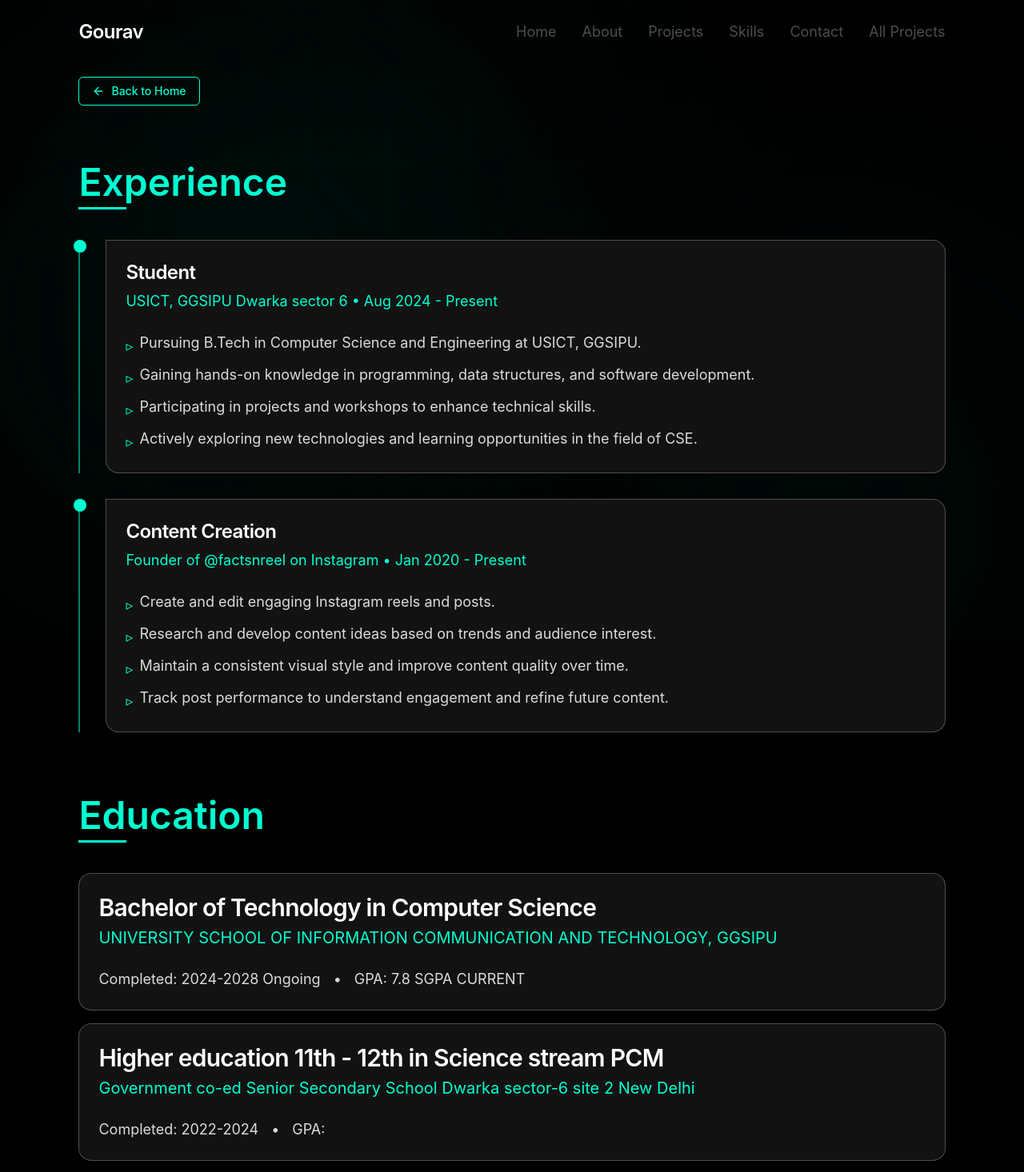
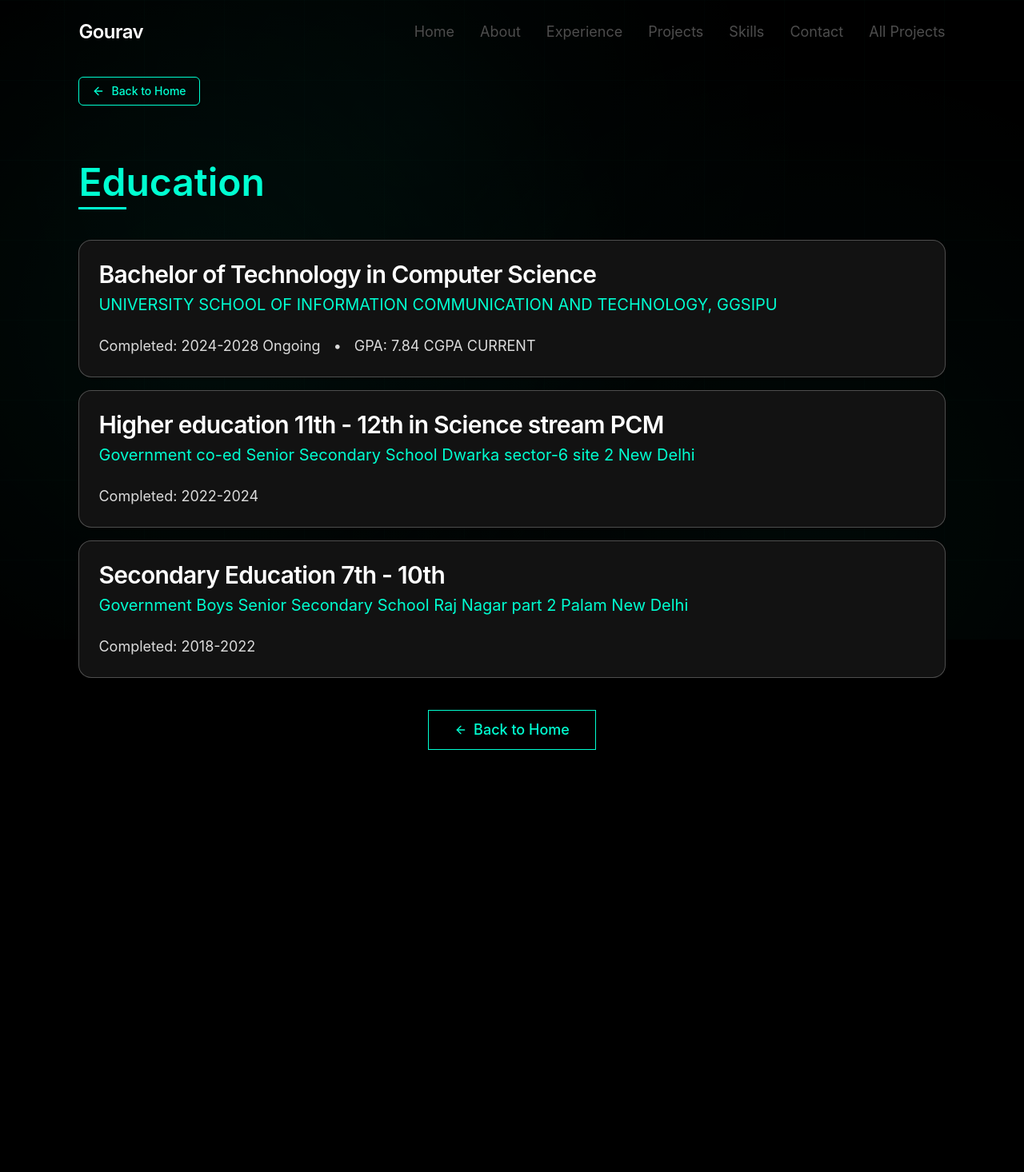
Before and after one commit to gouravverma23/Portfolio, a React (Vite) app: page /experience-education in a window 1280 px wide. Shown: the top 1466 px of the page at 80% size. After the commit the page ends 1018 px from the top, so only its background shows below. Built offline with nearby package versions, Linux system fonts and the light colour scheme.

Commit message:
Add Experience

```diff
--- a/src/App.jsx
+++ b/src/App.jsx
@@ -2,7 +2,7 @@ import React from 'react';
 import './App.css';
 import { BrowserRouter, Routes, Route } from 'react-router-dom';
 import Portfolio from './pages/Portfolio.jsx';
-import ExperienceEducation from './pages/ExperienceEducation.jsx';
+import Education from './pages/Education.jsx';
 import AllProjects from './pages/AllProjects.jsx';
 import ProjectDetail from './pages/ProjectDetail.jsx';
 import ScrollToTop from './components/ScrollToTop';
@@ -14,7 +14,8 @@ function App() {
         <ScrollToTop />
         <Routes>
           <Route path="/" element={<Portfolio />} />
-          <Route path="/experience-education" element={<ExperienceEducation />} />
+          <Route path="/education" element={<Education />} />
+          <Route path="/experience-education" element={<Education />} />
           <Route path="/projects" element={<AllProjects />} />
           <Route path="/project/:slug" element={<ProjectDetail />} />
         </Routes>
--- a/src/components/Navbar.jsx
+++ b/src/components/Navbar.jsx
@@ -18,7 +18,7 @@ const Navbar = () => {
             setScrolled(window.scrollY > 50);
 
             if (isHome) {
-                const sections = ['home', 'about', 'projects', 'skills', 'contact'];
+                const sections = ['home', 'about', 'experience', 'projects', 'skills', 'contact'];
                 const scrollPosition = window.scrollY + 100;
 
                 for (const section of sections) {
@@ -88,7 +88,7 @@ const Navbar = () => {
 
                 {/* Desktop Navigation */}
                 <nav className="hidden md:flex items-center gap-8">
-                    {['home', 'about', 'projects', 'skills', 'contact'].map((section) => (
+                    {['home', 'about', 'experience', 'projects', 'skills', 'contact'].map((section) => (
                         <button
                             key={section}
                             onClick={() => scrollToSection(section)}
@@ -124,7 +124,7 @@ const Navbar = () => {
             {/* Mobile Navigation */}
             {mobileMenuOpen && (
                 <nav className="md:hidden bg-black/95 backdrop-blur-md border-t border-white/25 py-4 mobile-menu">
-                    {['home', 'about', 'projects', 'skills', 'contact'].map((section) => (
+                    {['home', 'about', 'experience', 'projects', 'skills', 'contact'].map((section) => (
                         <button
                             key={section}
                             onClick={() => scrollToSection(section)}
--- a/src/data/experienceEducation.js
+++ b/src/data/education.js
@@ -1,14 +1,18 @@
+import aicteLogo from '../assets/AICTE.png';
+
 export const experience = [
   {
     id: 1,
-    role: "Student",
-    company: "USICT, GGSIPU Dwarka sector 6",
-    duration: "Aug 2024 - Present",
+    role: "Full-Stack Developer Intern",
+    company: "All India Council for Technology Education (AICTE)",
+    duration: "20th June 2026 - 31st July 2026",
+    logo: aicteLogo, // Pass company logo URL or imported image file path here
     responsibilities: [
-      "Pursuing B.Tech in Computer Science and Engineering at USICT, GGSIPU.",
-      "Gaining hands-on knowledge in programming, data structures, and software development.",
-      "Participating in projects and workshops to enhance technical skills.",
-      "Actively exploring new technologies and learning opportunities in the field of CSE."
+      "Collaborated with the team to build Parakh, an AI-based system for evaluating question papers and handwritten answer sheet PDFs with automated marking and feedback.",
+      "Developed secure and scalable REST APIs using Node.js and Express.js.",
+      "Designed and managed the Supabase PostgreSQL database, including schemas and CRUD operations.",
+      "Led frontend development, building a responsive and user-friendly interface.",
+      "Used Git and GitHub for version control, code reviews, and team collaboration."
     ]
   },
   {
@@ -16,6 +20,7 @@ export const experience = [
     role: "Content Creation",
     company: "Founder of @factsnreel on Instagram",
     duration: "Jan 2020 - Present",
+    logo: "", // Pass company logo URL or imported image file path here
     responsibilities: [
       "Create and edit engaging Instagram reels and posts.",
       "Research and develop content ideas based on trends and audience interest.",
@@ -31,7 +36,7 @@ export const education = [
     degree: "Bachelor of Technology in Computer Science",
     institution: "UNIVERSITY SCHOOL OF INFORMATION COMMUNICATION AND TECHNOLOGY, GGSIPU",
     year: "2024-2028 Ongoing",
-    gpa: "7.8 SGPA CURRENT"
+    gpa: "7.84 CGPA CURRENT"
   },
   {
     id: 2,
@@ -45,10 +50,4 @@ export const education = [
     institution: "Government Boys Senior Secondary School Raj Nagar part 2 Palam New Delhi",
     year: "2018-2022"
   },
-  {
-    id: 4,
-    degree: "Primary Education KG - 6th",
-    institution: "Saint mary's Public School, Durga Vihar, Devli, New Delhi",
-    year: "2010-2018"
-  }
 ];
--- a/src/data/index.js
+++ b/src/data/index.js
@@ -1,4 +1,4 @@
 export * from './personalInfo';
-export * from './experienceEducation';
+export * from './education';
 export * from './projects';
 export * from './skills';
--- a/src/pages/ExperienceEducation.jsx
+++ b/src/pages/Education.jsx
@@ -1,12 +1,12 @@
 import React, { useState, useEffect } from 'react';
-import { experience, education } from '../pageData';
+import { education } from '../pageData';
 import { Card, CardContent, CardDescription, CardHeader, CardTitle } from '../components/ui/card';
 import { Button } from '../components/ui/button';
 import { ArrowLeft } from 'lucide-react';
 import { useNavigate } from 'react-router-dom';
 import Navbar from '../components/Navbar';
 
-const ExperienceEducation = () => {
+const Education = () => {
   const navigate = useNavigate();
   const [mousePosition, setMousePosition] = useState({ x: 0, y: 0 });
   const [sparkles, setSparkles] = useState([]);
@@ -72,41 +72,6 @@ const ExperienceEducation = () => {
           <ArrowLeft className="w-4 h-4" /> Back to Home
         </Button>
 
-        {/* Experience Section */}
-        <section id="experience" className="py-10">
-          <div className="w-full max-w-6xl mx-auto">
-            <h2 className="text-4xl md:text-5xl font-semibold mb-12 text-[#00FFD1] section-title">Experience</h2>
-            <div className="space-y-8">
-              {experience.map((exp) => (
-                <div
-                  key={exp.id}
-                  className="relative pl-8 border-l-2 border-[#00FFD1]/50 transition-all duration-400 hover:border-[#00FFD1] experience-timeline"
-                >
-                  <div className="absolute -left-2 top-0 w-4 h-4 bg-[#00FFD1] rounded-full timeline-dot"></div>
-                  <Card className="bg-[#121212] border-white/25 rounded-2xl rounded-tl-none experience-card">
-                    <CardHeader>
-                      <CardTitle className="text-xl md:text-2xl text-white">{exp.role}</CardTitle>
-                      <CardDescription className="text-base md:text-lg text-[#00FFD1]">
-                        {exp.company} • {exp.duration}
-                      </CardDescription>
-                    </CardHeader>
-                    <CardContent>
-                      <ul className="space-y-2">
-                        {exp.responsibilities.map((resp, idx) => (
-                          <li key={idx} className="text-white/85 text-base md:text-lg flex items-start gap-2">
-                            <span className="text-[#00FFD1] mt-1">▹</span>
-                            <span>{resp}</span>
-                          </li>
-                        ))}
-                      </ul>
-                    </CardContent>
-                  </Card>
-                </div>
-              ))}
-            </div>
-          </div>
-        </section>
-
         {/* Education Section */}
         <section id="education" className="py-10">
           <div className="w-full max-w-6xl mx-auto">
@@ -127,8 +92,12 @@ const ExperienceEducation = () => {
                   <CardContent>
                     <div className="flex flex-wrap items-center gap-4 text-white/85 text-base md:text-lg">
                       <span>Completed: {edu.year}</span>
-                      <span>•</span>
-                      <span>GPA: {edu.gpa}</span>
+                      {edu.gpa && (
+                        <>
+                          <span>•</span>
+                          <span>GPA: {edu.gpa}</span>
+                        </>
+                      )}
                     </div>
                   </CardContent>
                 </Card>
@@ -151,4 +120,4 @@ const ExperienceEducation = () => {
   );
 };
 
-export default ExperienceEducation;
+export default Education;
--- a/src/pages/Portfolio.jsx
+++ b/src/pages/Portfolio.jsx
@@ -3,7 +3,7 @@
 import React, { useState, useEffect } from 'react';
 import { useNavigate } from 'react-router-dom';
 import { personalInfo, about, experience, education, projects, skills, social, services } from '../pageData';
-import { ExternalLink, Github, Mail, Download, ArrowRight, ChevronDown, Menu, X } from 'lucide-react';
+import { ExternalLink, Github, Mail, Download, ArrowRight, ChevronDown, Menu, X, Briefcase } from 'lucide-react';
 import { Button } from '../components/ui/button';
 import { Card, CardContent, CardDescription, CardHeader, CardTitle } from '../components/ui/card';
 import { Badge } from '../components/ui/badge';
@@ -281,17 +281,62 @@ const Portfolio = () => {
           </div>
           <div className="flex justify-center mt-12">
             <Button
-              onClick={() => navigate('/experience-education')}
+              onClick={() => navigate('/education')}
               className="bg-transparent text-[#00FFD1] hover:text-black hover:bg-[#00FFD1] border border-[#00FFD1] flex items-center gap-2 px-8 py-6 text-xl rounded-none transition-all duration-300"
             >
-              Experience & Education <ArrowRight className="w-5 h-5" />
+              Education <ArrowRight className="w-5 h-5" />
             </Button>
           </div>
         </div>
       </section>
 
-      {/* Sections removed: Experience and Education moved to new page */}
-
+      {/* Experience Section */}
+      <section id="experience" className="min-h-screen flex items-center px-6 md:px-[7.6923%] py-20 relative z-10">
+        <div className="w-full max-w-6xl mx-auto">
+          <h2 className="text-4xl md:text-5xl font-semibold mb-12 text-[#00FFD1] section-title">Experience</h2>
+          <div className="space-y-8">
+            {experience.map((exp) => (
+              <div
+                key={exp.id}
+                className="relative pl-8 border-l-2 border-[#00FFD1]/50 transition-all duration-400 hover:border-[#00FFD1] experience-timeline"
+              >
+                <div className="absolute -left-2 top-0 w-4 h-4 bg-[#00FFD1] rounded-full timeline-dot"></div>
+                <Card className="bg-[#121212] border-white/25 rounded-2xl rounded-tl-none experience-card">
+                  <CardHeader className="flex flex-row items-start gap-4 space-y-0 pb-4">
+                    {exp.logo ? (
+                      <img
+                        src={exp.logo}
+                        alt={exp.company}
+                        className="w-12 h-12 object-cover rounded-full p-0 border border-white/10 flex-shrink-0"
+                      />
+                    ) : (
+                      <div className="w-12 h-12 rounded-full bg-[#00FFD1]/10 border border-[#00FFD1]/30 flex items-center justify-center text-[#00FFD1] flex-shrink-0">
+                        <Briefcase className="w-6 h-6" />
+                      </div>
+                    )}
+                    <div className="flex-1 min-w-0">
+                      <CardTitle className="text-xl md:text-2xl text-white">{exp.role}</CardTitle>
+                      <CardDescription className="text-base md:text-lg text-[#00FFD1] mt-1">
+                        {exp.company} • {exp.duration}
+                      </CardDescription>
+                    </div>
+                  </CardHeader>
+                  <CardContent>
+                    <ul className="space-y-2">
+                      {exp.responsibilities.map((resp, idx) => (
+                        <li key={idx} className="text-white/85 text-base md:text-lg flex items-start gap-2">
+                          <span className="text-[#00FFD1] mt-1">▹</span>
+                          <span>{resp}</span>
+                        </li>
+                      ))}
+                    </ul>
+                  </CardContent>
+                </Card>
+              </div>
+            ))}
+          </div>
+        </div>
+      </section>
 
       {/* Projects Section */}
       <section id="projects" className="min-h-screen flex items-center px-6 md:px-[7.6923%] py-20 relative z-10">
```
Also changed, not shown: src/assets/AICTE.png (added).
